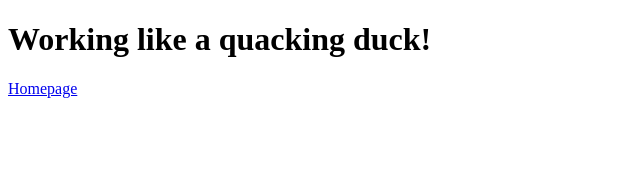
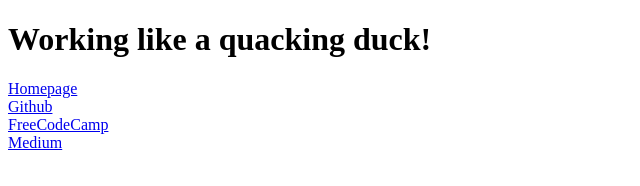
Before and after one commit to fnitu/gatsby-site, a Gatsby site: page / in a window 1280 px wide. Shown: the whole page, without its empty margins (0-640 px from the left). Built offline with nearby package versions, Linux system fonts and the light colour scheme; Gatsby itself is replaced by a stand-in of ours.

Commit message:
add links

```diff
--- a/src/pages/index.js
+++ b/src/pages/index.js
@@ -5,6 +5,12 @@ const IndexPage = () => (
   <div>
     <h1>Working like a quacking duck!</h1>
     <a href="https://fnitu.github.io/">Homepage</a>
+    <br/>
+    <a href="https://github.com/fnitu">Github</a>
+    <br/>
+    <a href="https://www.freecodecamp.org/fnitu">FreeCodeCamp</a>
+    <br/>
+    <a href="https://medium.com/@florin.n.nitu">Medium</a>
   </div>
 )
 
```
